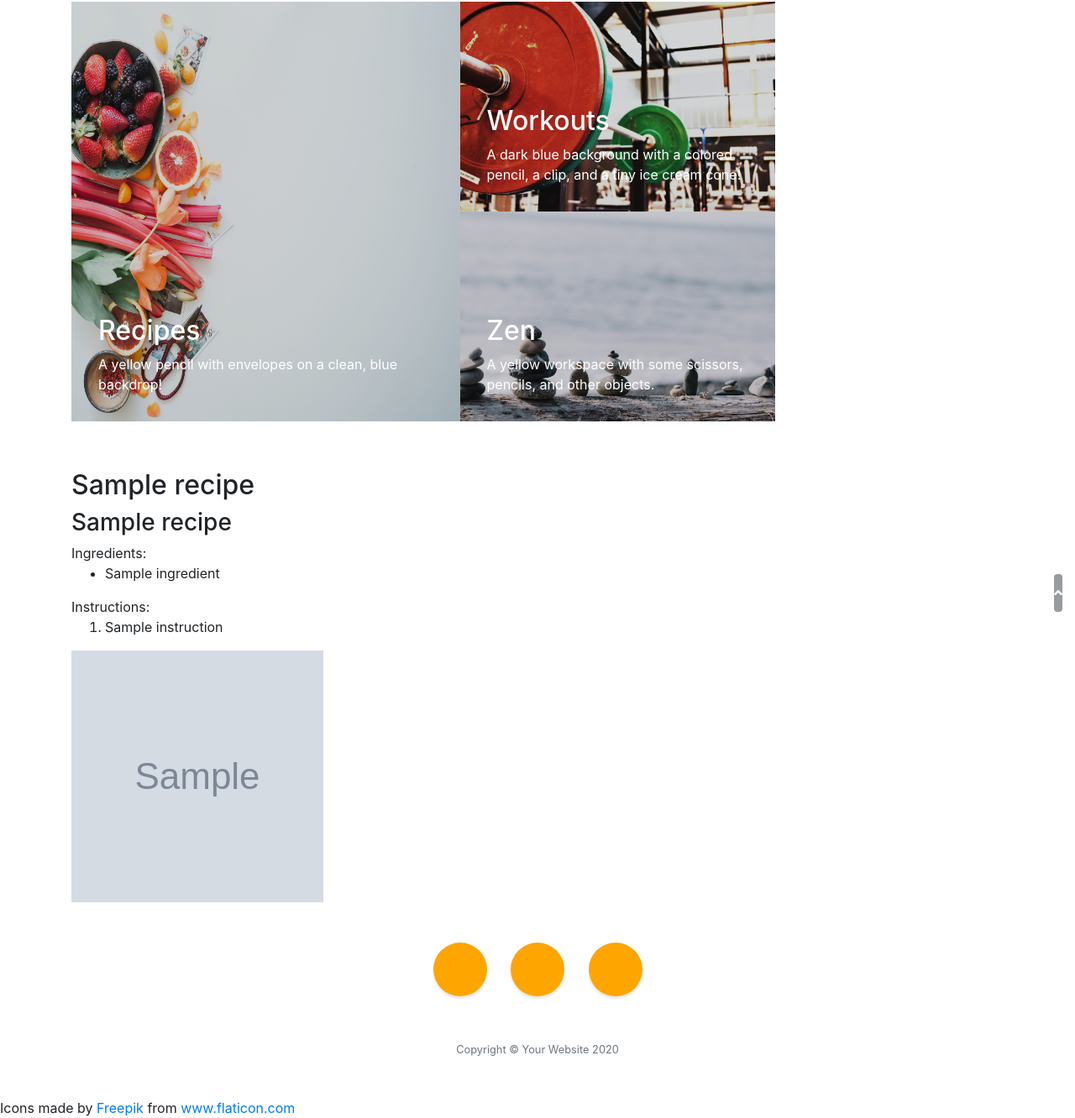
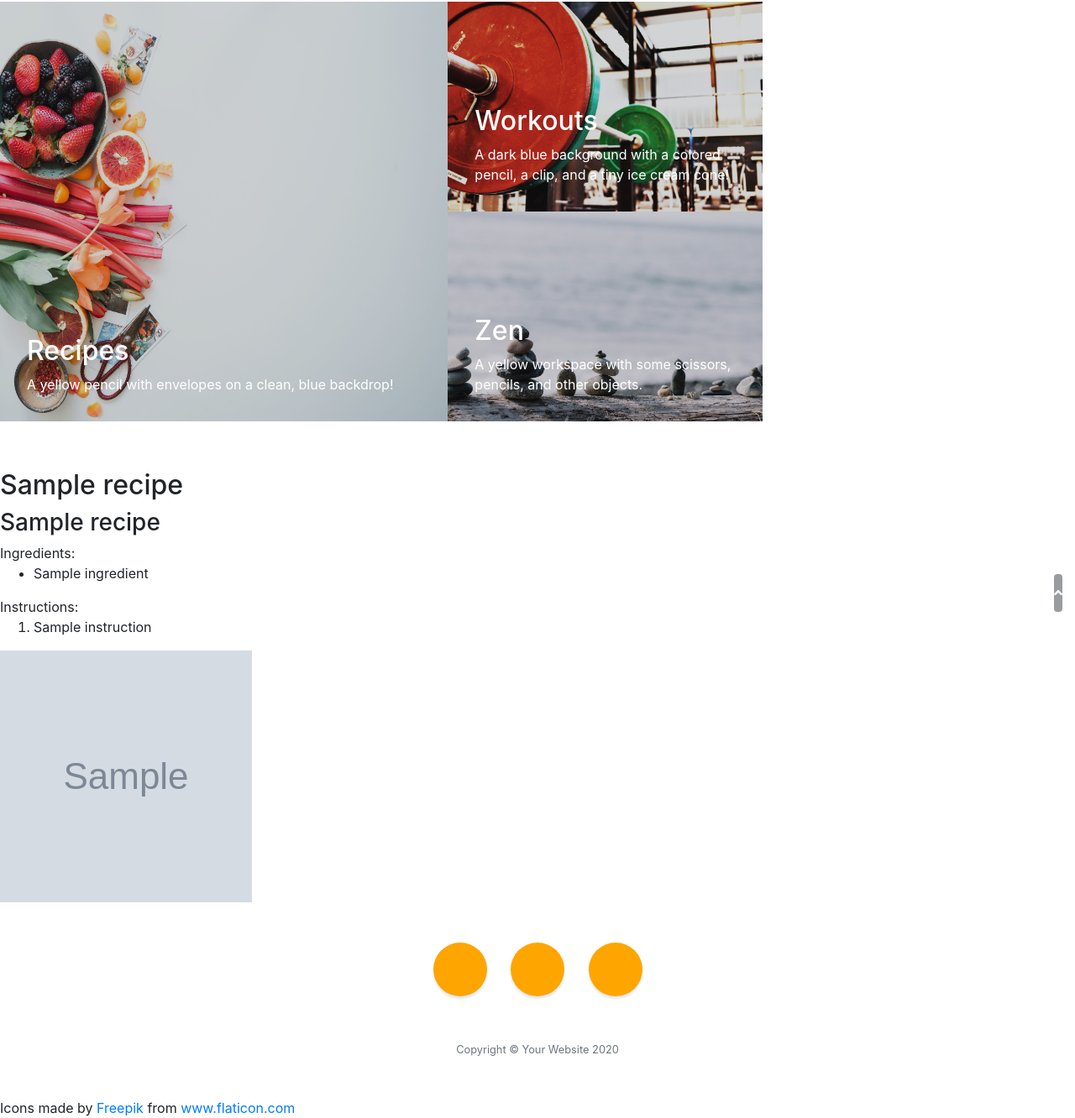
Before and after one commit to johndbigboi/Muscle-Farm, a Flask app: page /dashboard in a window 1280 px wide. Shown: the part 56-1388 px from the top of the page at 84% size. Run offline with Flask 2, Linux system fonts and the light colour scheme; grey boxes marked "Sample" are stand-in pictures; a database or web service that is not in the repository returns one stand-in record (values such as "Sample title"); some libraries are stand-ins or nearby versions.

Commit message:
updated nav link and remove container class

```diff
--- a/templates/base.html
+++ b/templates/base.html
@@ -35,7 +35,7 @@
                         </a>
                     </li>
                     <li class="nav-item px-lg-4">
-                        <a class="nav-link" href="{{ url_for('recipe') }}">Recipes</a>
+                        <a class="nav-link" href="{{ url_for('allrecipe', category='Recipes') }}">Recipes</a>
                     </li>
                     <li class="nav-item px-lg-4">
                         <a class="nav-link" href="{{ url_for('workouts') }}">Workouts</a>
@@ -50,8 +50,9 @@
             </div>
         </div>
     </nav>
+
     <!-- Main Content -->
-    <div class="container main">
+    <div class="main">
         {% block content %}
         {% endblock %}
     </div>
```
